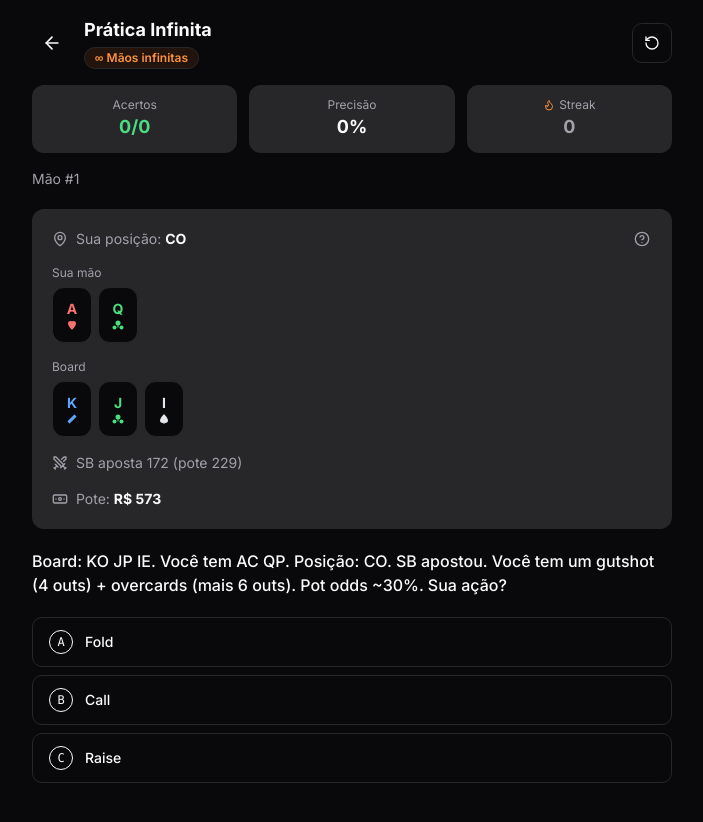
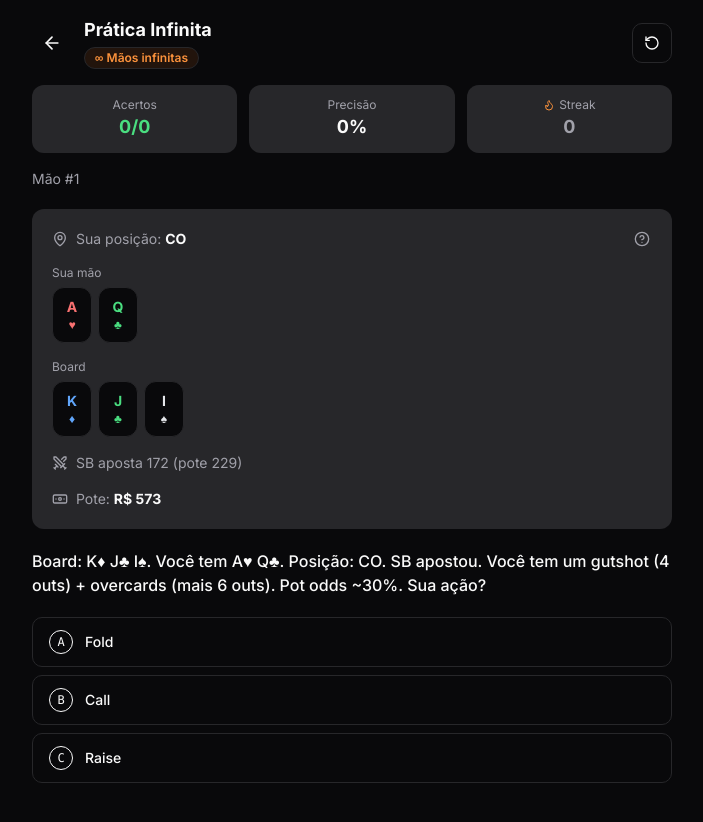
Before and after one commit to rafaelpzoucas/chipleader, a Next.js app: page /learn/infinite in a window 1280 px wide. Shown: the top 822 px of the page, without its empty margins (288-991 px from the left). Built offline with nearby package versions, Linux system fonts and the light colour scheme.

Commit message:
fix: revert suits back to unicode symbols
- Naipes voltaram a ser ♠ ♥ ♦ ♣ (unicode)
- Cartas mostram 10 em vez de T
- Texto sem R$ e sem nomes Rei/Dama/Valete

```diff
--- a/src/components/learn/scenario-question.tsx
+++ b/src/components/learn/scenario-question.tsx
@@ -36,38 +36,11 @@ const termGlossary: Record<string, string> = {
   'semibluff': 'Apostar com um draw que pode virar a melhor mao',
 }
 
-function SuitIcon({ suit, size = 14 }: { suit: CardSuit; size?: number }) {
-  const s = size
-  switch (suit) {
-    case 's':
-      return (
-        <svg width={s} height={s} viewBox="0 0 24 24" fill="currentColor" className="text-gray-200">
-          <path d="M12 2C12 2 4 10 4 15c0 3 2 5 5 5 1.5 0 3-1 3-1s1.5 1 3 1c3 0 5-2 5-5 0-5-8-13-8-13z" />
-          <rect x="11" y="17" width="2" height="5" />
-        </svg>
-      )
-    case 'h':
-      return (
-        <svg width={s} height={s} viewBox="0 0 24 24" fill="currentColor" className="text-red-400">
-          <path d="M12 22C12 22 4 14 4 9c0-3 2-5 5-5 2 0 3 1 3 1s1-1 3-1c3 0 5 2 5 5 0 5-8 13-8 13z" />
-        </svg>
-      )
-    case 'd':
-      return (
-        <svg width={s} height={s} viewBox="0 0 24 24" fill="currentColor" className="text-blue-400">
-          <rect x="9" y="2" width="6" height="20" rx="1" transform="rotate(45 12 12)" />
-        </svg>
-      )
-    case 'c':
-      return (
-        <svg width={s} height={s} viewBox="0 0 24 24" fill="currentColor" className="text-green-400">
-          <circle cx="12" cy="8" r="5" />
-          <circle cx="5" cy="17" r="4" />
-          <circle cx="19" cy="17" r="4" />
-          <rect x="11" y="11" width="2" height="6" />
-        </svg>
-      )
-  }
+const suitSymbol: Record<CardSuit, string> = {
+  s: '♠',
+  h: '♥',
+  d: '♦',
+  c: '♣',
 }
 
 const suitColor: Record<CardSuit, string> = {
@@ -89,7 +62,7 @@ function CardView({ card }: { card: Card }) {
     <div className={`inline-flex items-center justify-center w-10 h-14 rounded-lg border border-border bg-card ${suitColor[card.suit]}`}>
       <div className="text-center leading-tight">
         <div className="text-sm font-bold">{rankDisplay[card.rank] ?? card.rank}</div>
-        <SuitIcon suit={card.suit} size={12} />
+        <div className="text-xs">{suitSymbol[card.suit]}</div>
       </div>
     </div>
   )
--- a/src/utils/scenario-generator.ts
+++ b/src/utils/scenario-generator.ts
@@ -2,7 +2,7 @@ import type { Scenario, Card, CardRank, CardSuit } from '@/models/learning'
 
 const RANKS: CardRank[] = ['A', 'K', 'Q', 'J', 'T', '9', '8', '7', '6', '5', '4', '3', '2']
 const SUITS: CardSuit[] = ['s', 'h', 'd', 'c']
-const SUIT_NAMES: Record<CardSuit, string> = { s: 'E', h: 'C', d: 'O', c: 'P' }
+const SUIT_NAMES: Record<CardSuit, string> = { s: '♠', h: '♥', d: '♦', c: '♣' }
 
 const POSITIONS = ['UTG', 'MP', 'CO', 'BTN', 'SB', 'BB']
 const FLOP_POSITIONS = ['UTG', 'MP', 'CO', 'BTN', 'SB', 'BB']
```
